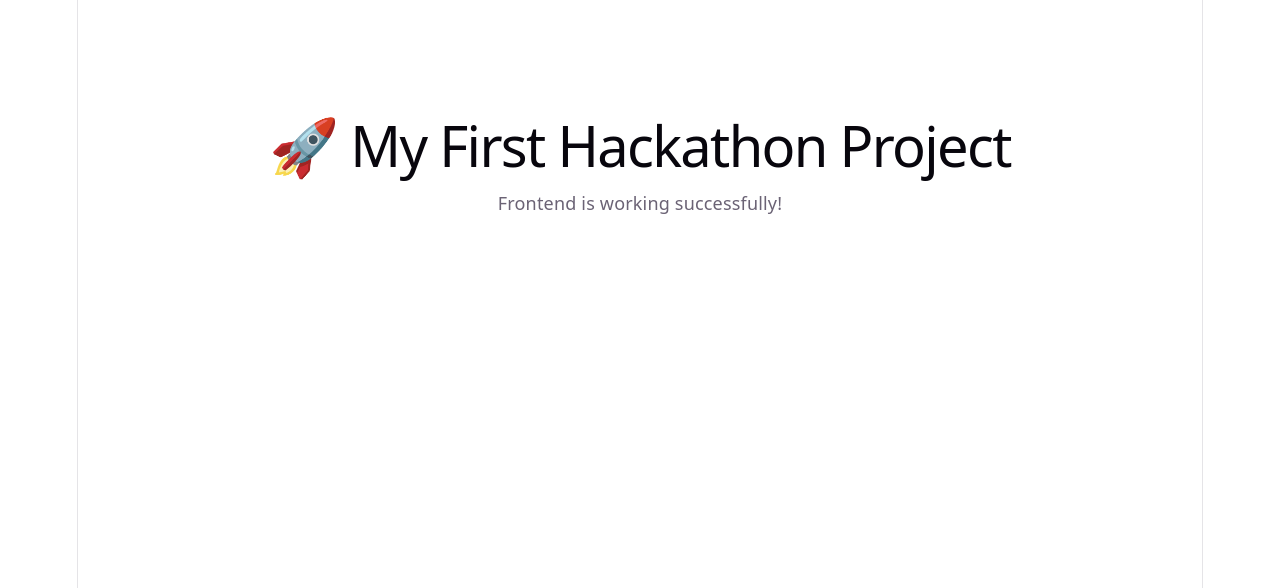
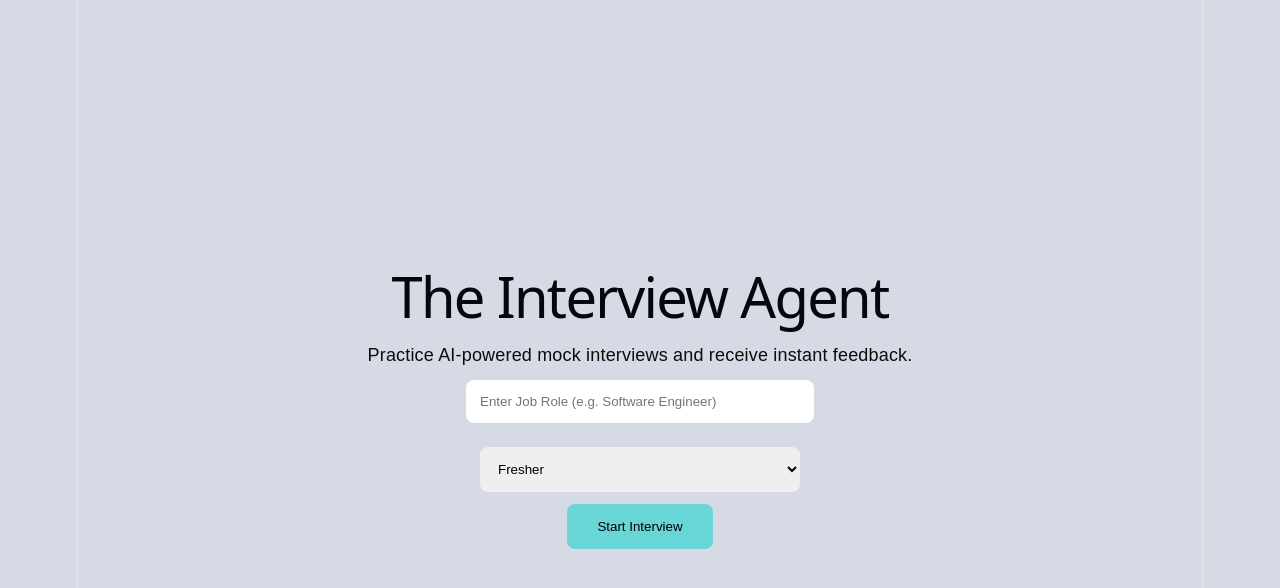
Before and after one commit to anirudhsrk07/The-interview-agent, a React app: page / in a window 1280 px wide. Shown: the top 588 px of the page. Built offline with nearby package versions, Linux system fonts and the light colour scheme; the HTML template or start-up script is replaced by a standard one.

Commit message:
Build Interview Agent landing page

```diff
--- a/src/App.css
+++ b/src/App.css
@@ -1,184 +1,31 @@
-.counter {
-  font-size: 16px;
-  padding: 5px 10px;
-  border-radius: 5px;
-  color: var(--accent);
-  background: var(--accent-bg);
-  border: 2px solid transparent;
-  transition: border-color 0.3s;
-  margin-bottom: 24px;
-
-  &:hover {
-    border-color: var(--accent-border);
-  }
-  &:focus-visible {
-    outline: 2px solid var(--accent);
-    outline-offset: 2px;
-  }
+body{
+  margin:0;
+  font-family:Arial, sans-serif;
+  background:#d6dae4;
 }
 
-.hero {
-  position: relative;
-
-  .base,
-  .framework,
-  .vite {
-    inset-inline: 0;
-    margin: 0 auto;
-  }
-
-  .base {
-    width: 170px;
-    position: relative;
-    z-index: 0;
-  }
-
-  .framework,
-  .vite {
-    position: absolute;
-  }
-
-  .framework {
-    z-index: 1;
-    top: 34px;
-    height: 28px;
-    transform: perspective(2000px) rotateZ(300deg) rotateX(44deg) rotateY(39deg)
-      scale(1.4);
-  }
-
-  .vite {
-    z-index: 0;
-    top: 107px;
-    height: 26px;
-    width: auto;
-    transform: perspective(2000px) rotateZ(300deg) rotateX(40deg) rotateY(39deg)
-      scale(0.8);
-  }
+.app{
+  display:flex;
+  flex-direction:column;
+  justify-content:center;
+  align-items:center;
+  height:100vh;
+  color:rgb(14, 11, 11);
 }
 
-#center {
-  display: flex;
-  flex-direction: column;
-  gap: 25px;
-  place-content: center;
-  place-items: center;
-  flex-grow: 1;
-
-  @media (max-width: 1024px) {
-    padding: 32px 20px 24px;
-    gap: 18px;
-  }
+input,select{
+  width:320px;
+  padding:14px;
+  margin:12px;
+  border-radius:8px;
+  border:none;
 }
 
-#next-steps {
-  display: flex;
-  border-top: 1px solid var(--border);
-  text-align: left;
-
-  & > div {
-    flex: 1 1 0;
-    padding: 32px;
-    @media (max-width: 1024px) {
-      padding: 24px 20px;
-    }
-  }
-
-  .icon {
-    margin-bottom: 16px;
-    width: 22px;
-    height: 22px;
-  }
-
-  @media (max-width: 1024px) {
-    flex-direction: column;
-    text-align: center;
-  }
+button{
+  padding:15px 30px;
+  background:#68d5d7;
+  color:rgb(0, 0, 0);
+  border:none;
+  border-radius:8px;
+  cursor:pointer;
 }
-
-#docs {
-  border-right: 1px solid var(--border);
-
-  @media (max-width: 1024px) {
-    border-right: none;
-    border-bottom: 1px solid var(--border);
-  }
-}
-
-#next-steps ul {
-  list-style: none;
-  padding: 0;
-  display: flex;
-  gap: 8px;
-  margin: 32px 0 0;
-
-  .logo {
-    height: 18px;
-  }
-
-  a {
-    color: var(--text-h);
-    font-size: 16px;
-    border-radius: 6px;
-    background: var(--social-bg);
-    display: flex;
-    padding: 6px 12px;
-    align-items: center;
-    gap: 8px;
-    text-decoration: none;
-    transition: box-shadow 0.3s;
-
-    &:hover {
-      box-shadow: var(--shadow);
-    }
-    .button-icon {
-      height: 18px;
-      width: 18px;
-    }
-  }
-
-  @media (max-width: 1024px) {
-    margin-top: 20px;
-    flex-wrap: wrap;
-    justify-content: center;
-
-    li {
-      flex: 1 1 calc(50% - 8px);
-    }
-
-    a {
-      width: 100%;
-      justify-content: center;
-      box-sizing: border-box;
-    }
-  }
-}
-
-#spacer {
-  height: 88px;
-  border-top: 1px solid var(--border);
-  @media (max-width: 1024px) {
-    height: 48px;
-  }
-}
-
-.ticks {
-  position: relative;
-  width: 100%;
-
-  &::before,
-  &::after {
-    content: '';
-    position: absolute;
-    top: -4.5px;
-    border: 5px solid transparent;
-  }
-
-  &::before {
-    left: 0;
-    border-left-color: var(--border);
-  }
-  &::after {
-    right: 0;
-    border-right-color: var(--border);
-  }
-}
--- a/src/App.jsx
+++ b/src/App.jsx
@@ -1,9 +1,27 @@
+import "./App.css";
 
 function App() {
   return (
-    <div style={{ textAlign: "center", marginTop: "100px" }}>
-      <h1>🚀 My First Hackathon Project</h1>
-      <p>Frontend is working successfully!</p>
+    <div className="app">
+      <h1> The Interview Agent </h1>
+
+      <p>
+        Practice AI-powered mock interviews and receive instant feedback.
+      </p>
+
+      <input
+        type="text"
+        placeholder="Enter Job Role (e.g. Software Engineer)"
+      />
+
+      <select>
+        <option>Fresher</option>
+        <option>1-2 Years</option>
+        <option>3-5 Years</option>
+        <option>5+ Years</option>
+      </select>
+
+      <button>Start Interview</button>
     </div>
   );
 }
```
